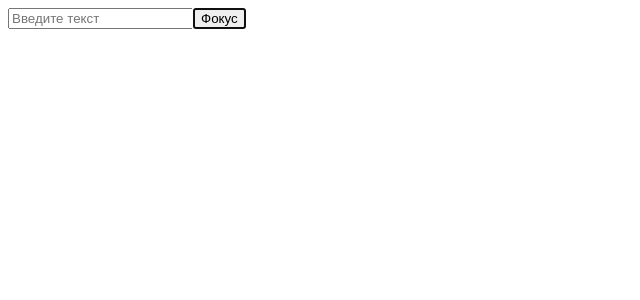
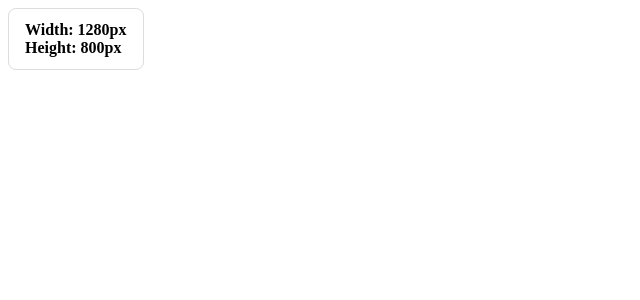
Before and after one commit to GreenXred/Education-lessons, a React (Vite) app in the folder REACT-lessons/: page / in a window 1280 px wide. Shown: the top 300 px of the page, without its empty margins (0-640 px from the left). Built offline with nearby package versions, Linux system fonts and the light colour scheme.

Commit message:
Task 18 completed

```diff
--- a/REACT-lessons/src/app.jsx
+++ b/REACT-lessons/src/app.jsx
@@ -1,9 +1,9 @@
-import ButtonRef from './lesson-15/buttonRef.jsx';
+import ShowWindowSize from "./lesson-18/showWindowSize";
 
 export default function App() {
     return (
         <div>
-            <ButtonRef />
+            <ShowWindowSize />
         </div>
     )
 }
--- /dev/null
+++ b/REACT-lessons/src/lesson-18/showWindowSize.jsx
@@ -0,0 +1,21 @@
+import useWindowSize from "./useWindowSize";
+
+export default function ShowWindowSize() {
+    const { width, height } = useWindowSize();
+
+    return (
+        <div
+            style={{
+                padding: "12px 16px",
+                border: "1px solid #ddd",
+                borderRadius: 8,
+                display: "inline-block",
+                fontWeight: "bold"
+            }}
+        >
+            <div>Width: {width}px</div>
+            <div>Height: {height}px</div>
+        </div>
+    );
+
+}
--- /dev/null
+++ b/REACT-lessons/src/lesson-18/useWindowSize.jsx
@@ -0,0 +1,33 @@
+// Создайте кастомный хук `useWindowSize`. Хук должен отслеживать ширину и высоту окна и обновляться при изменении размеров.
+// Используйте этот хук в компоненте и покажите размеры окна на экране.
+
+import { useState, useEffect } from "react";
+
+export default function useWindowSize() {
+
+    const getSize = () => ({
+        width: window.innerWidth,
+        height: window.innerHeight
+    });
+
+    const [size, setSize] = useState(getSize);
+
+    useEffect(() => {
+        function resize() {
+            const currentSize = getSize();
+
+            setSize((updateSize) =>
+                updateSize.width !== currentSize.width || updateSize.height !== currentSize.height ? currentSize : updateSize
+            );
+        }
+
+        window.addEventListener('resize', resize); // добавляем обработчик события для динамического отображения
+
+        resize();
+
+        return () => window.removeEventListener('resize', resize); // удаляем обработчик события при размонтировании компонента
+
+    }, []);
+
+    return size;
+}
```
